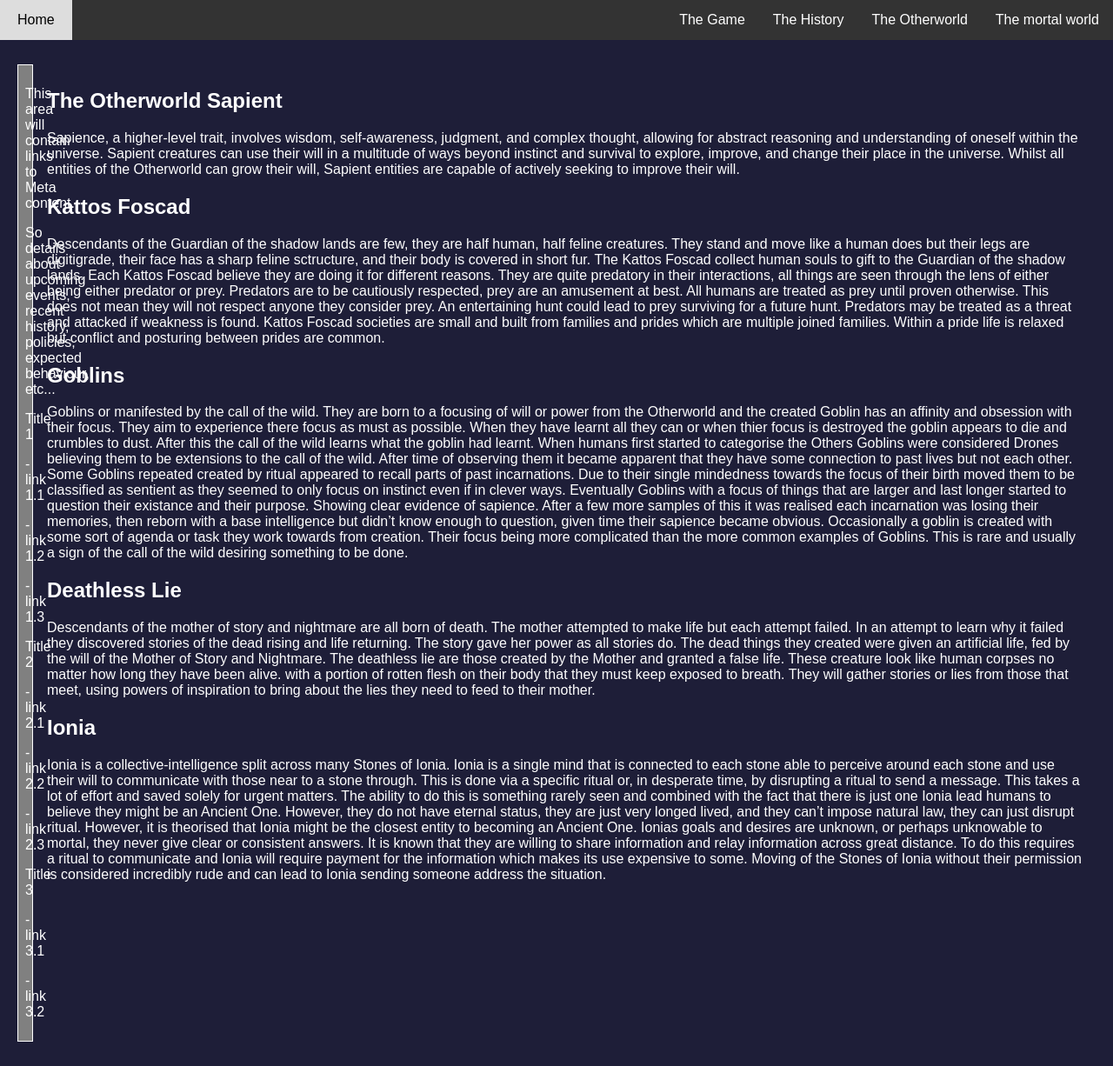
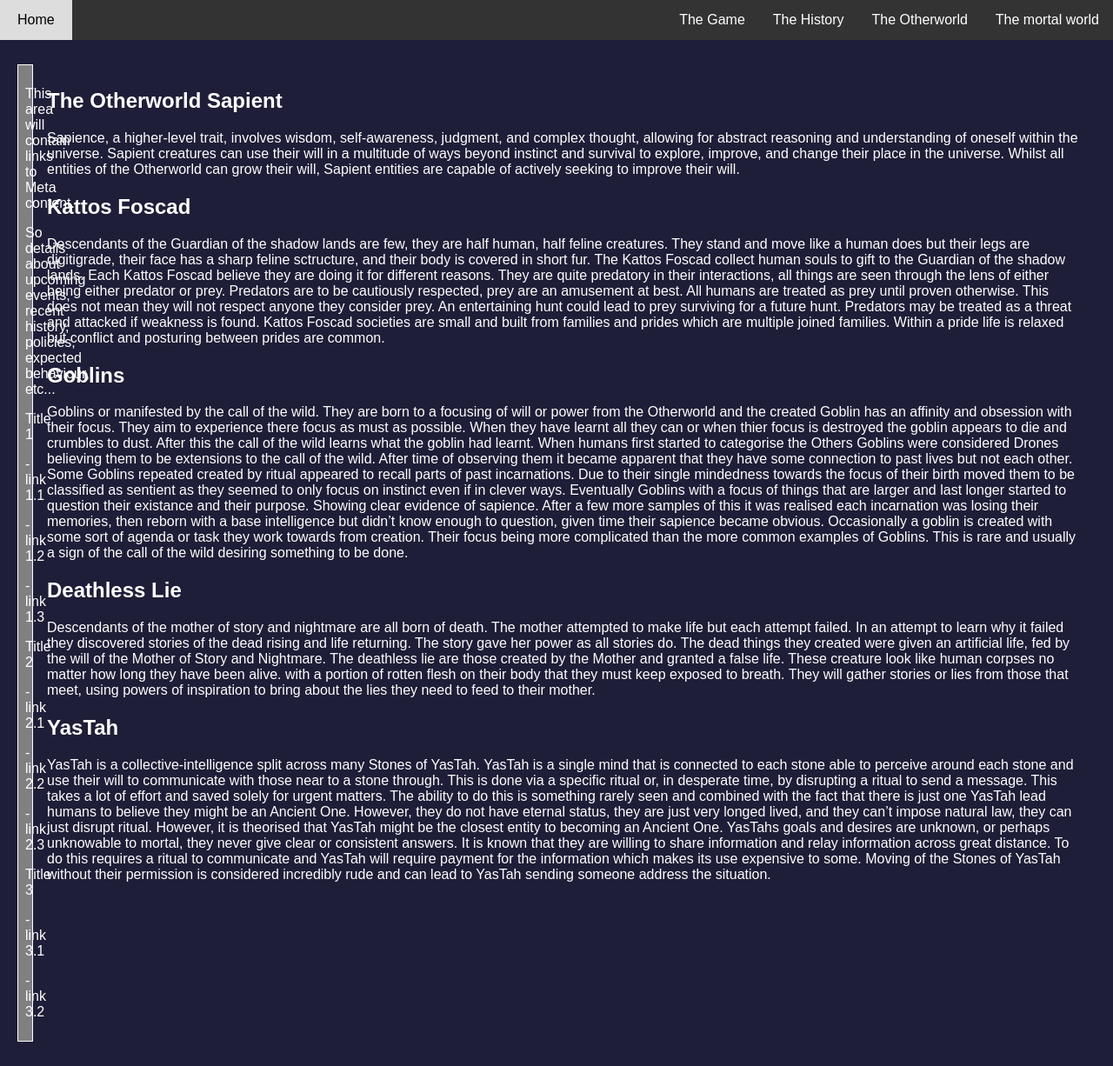
Before and after one commit to KikiUnique/KikiUnique.github.io, a Jekyll site: the page built from docs/otherworld/sapient.md, in a window 1280 px wide. Shown: the whole page at 87% size. Built offline with Jekyll 4.4.1, drawn with Linux system fonts in a browser that asks for light colours; the repository's description, which GitHub fills in, is left out.

Commit message:
Rename Ionia o YasTah

```diff
--- a/docs/otherworld/sapient.md
+++ b/docs/otherworld/sapient.md
@@ -18,5 +18,5 @@ Occasionally a goblin is created with some sort of agenda or task they work towa
 ## Deathless Lie
 Descendants of the mother of story and nightmare are all born of death. The mother attempted to make life but each attempt failed. In an attempt to learn why it failed they discovered stories of the dead rising and life returning. The story gave her power as all stories do. The dead things they created were given an artificial life, fed by the will of the Mother of Story and Nightmare. The deathless lie are those created by the Mother and granted a false life. These creature look like human corpses no matter how long they have been alive. with a portion of rotten flesh on their body that they must keep exposed to breath. They will gather stories or lies from those that meet, using powers of inspiration to bring about the lies they need to feed to their mother.
 
-## Ionia
-Ionia is a collective-intelligence split across many Stones of Ionia. Ionia is a single mind that is connected to each stone able to perceive around each stone and use their will to communicate with those near to a stone through. This is done via a specific ritual or, in desperate time, by disrupting a ritual to send a message. This takes a lot of effort and saved solely for urgent matters. The ability to do this is something rarely seen and combined with the fact that there is just one Ionia lead humans to believe they might be an Ancient One. However, they do not have eternal status, they are just very longed lived, and they can't impose natural law, they can just disrupt ritual. However, it is theorised that Ionia might be the closest entity to becoming an Ancient One. Ionias goals and desires are unknown, or perhaps unknowable to mortal, they never give clear or consistent answers. It is known that they are willing to share information and relay information across great distance. To do this requires a ritual to communicate and Ionia will require payment for the information which makes its use expensive to some. Moving of the Stones of Ionia without their permission is considered incredibly rude and can lead to Ionia sending someone address the situation.
+## YasTah
+YasTah is a collective-intelligence split across many Stones of YasTah. YasTah is a single mind that is connected to each stone able to perceive around each stone and use their will to communicate with those near to a stone through. This is done via a specific ritual or, in desperate time, by disrupting a ritual to send a message. This takes a lot of effort and saved solely for urgent matters. The ability to do this is something rarely seen and combined with the fact that there is just one YasTah lead humans to believe they might be an Ancient One. However, they do not have eternal status, they are just very longed lived, and they can't impose natural law, they can just disrupt ritual. However, it is theorised that YasTah might be the closest entity to becoming an Ancient One. YasTahs goals and desires are unknown, or perhaps unknowable to mortal, they never give clear or consistent answers. It is known that they are willing to share information and relay information across great distance. To do this requires a ritual to communicate and YasTah will require payment for the information which makes its use expensive to some. Moving of the Stones of YasTah without their permission is considered incredibly rude and can lead to YasTah sending someone address the situation.
```
Also changed, not shown: docs/otherworld/drone.md (+2 -2 lines).
